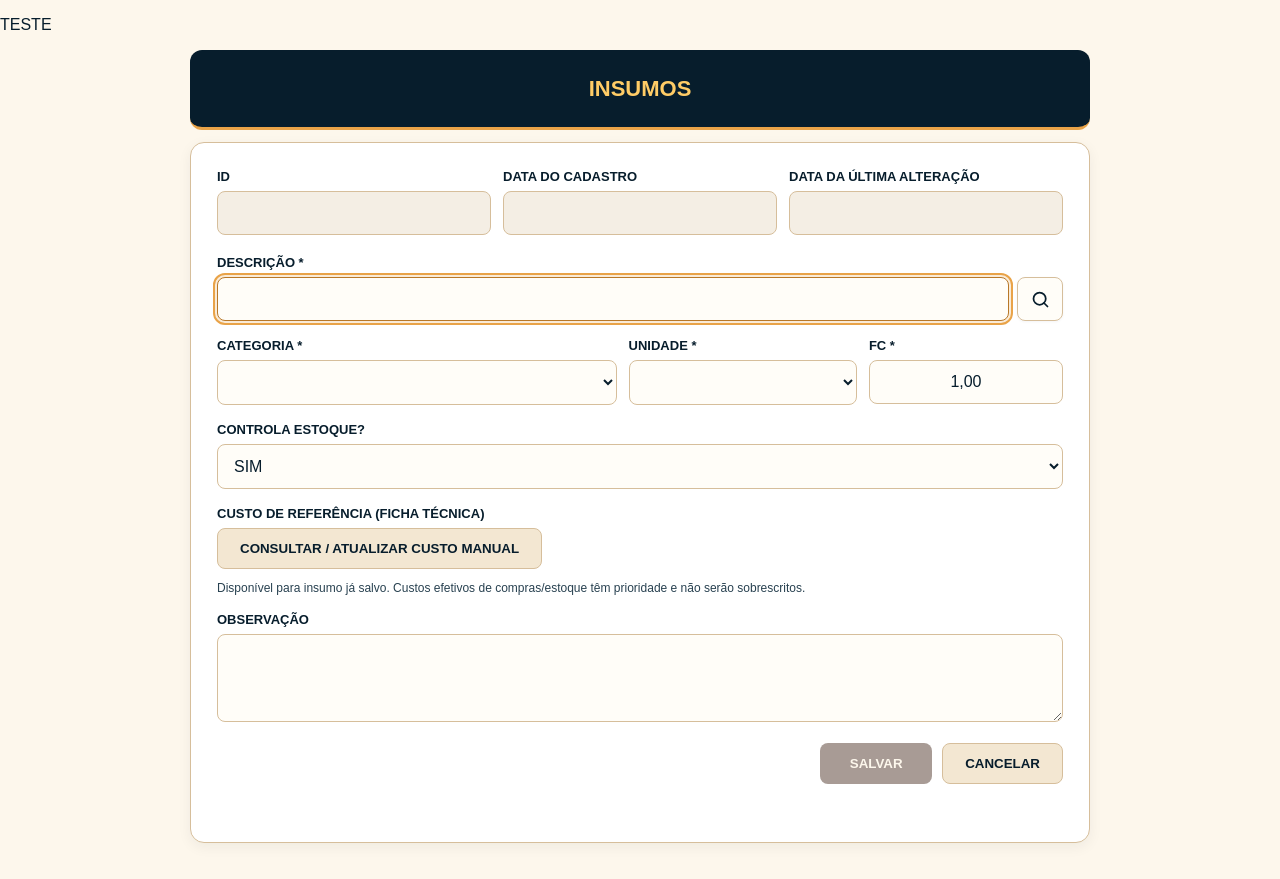
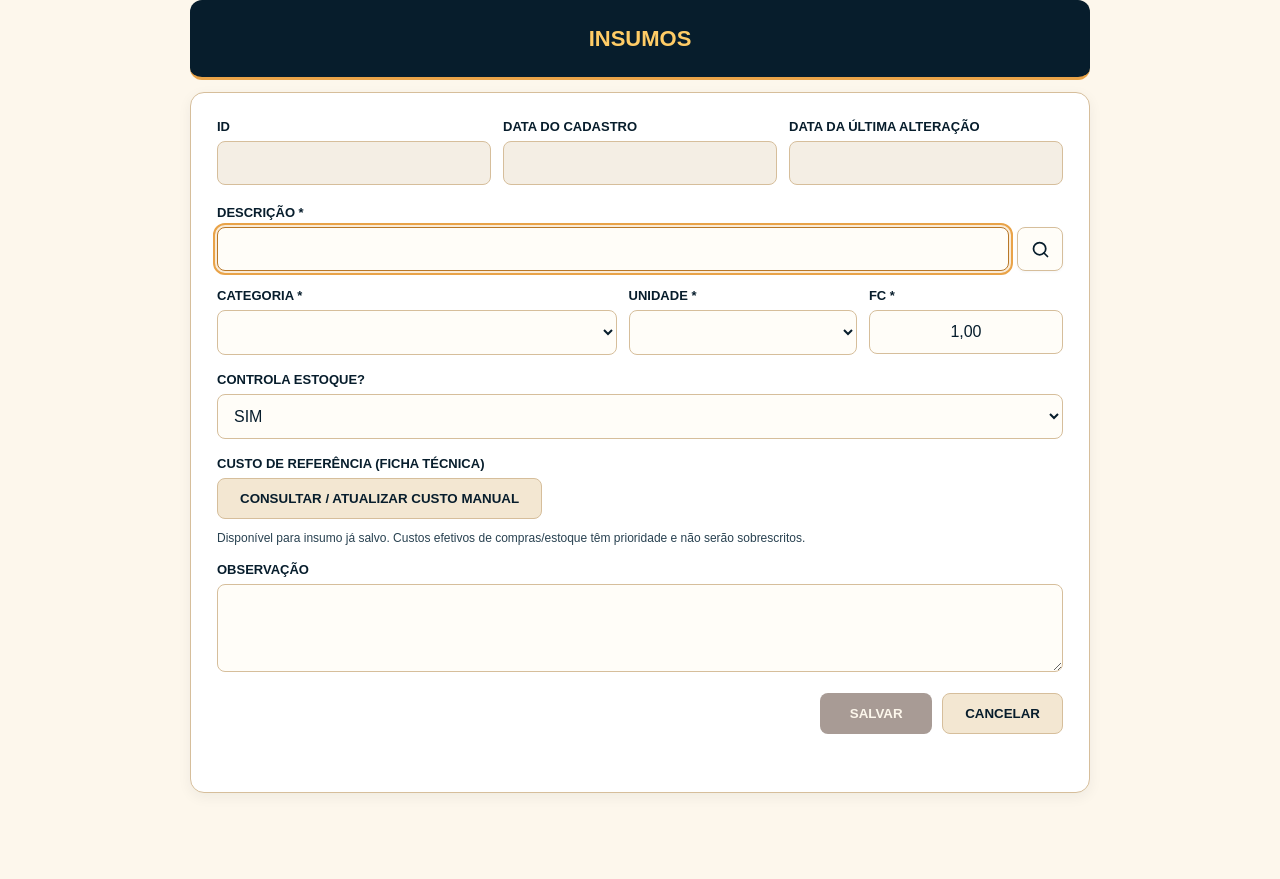
Before and after one commit to daniel-pmartins/CasaSaoMiguel_Gestao, a website: page web/modules/insumos.html in a window 1280 px wide. After the commit the page ends 829 px from the top, so only its background shows below. Drawn offline with Linux system fonts and the light colour scheme.

Commit message:
retirar o teste

```diff
--- a/web/modules/insumos.html
+++ b/web/modules/insumos.html
@@ -231,7 +231,6 @@ input:focus,select:focus,textarea:focus,input:focus-visible,select:focus-visible
 
 </head>
 <body>
-  <p>TESTE</p>
   <header>
     <button class="voltar" type="button" onclick="voltarMenu()">← Menu</button>
     <h1>INSUMOS</h1>
```
